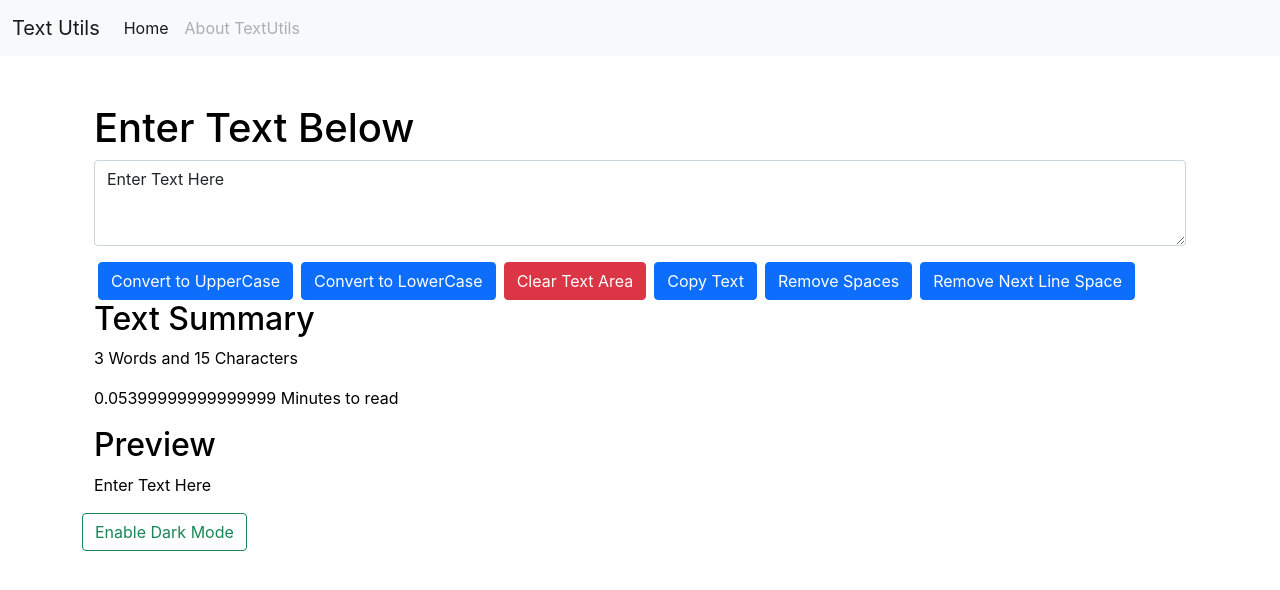
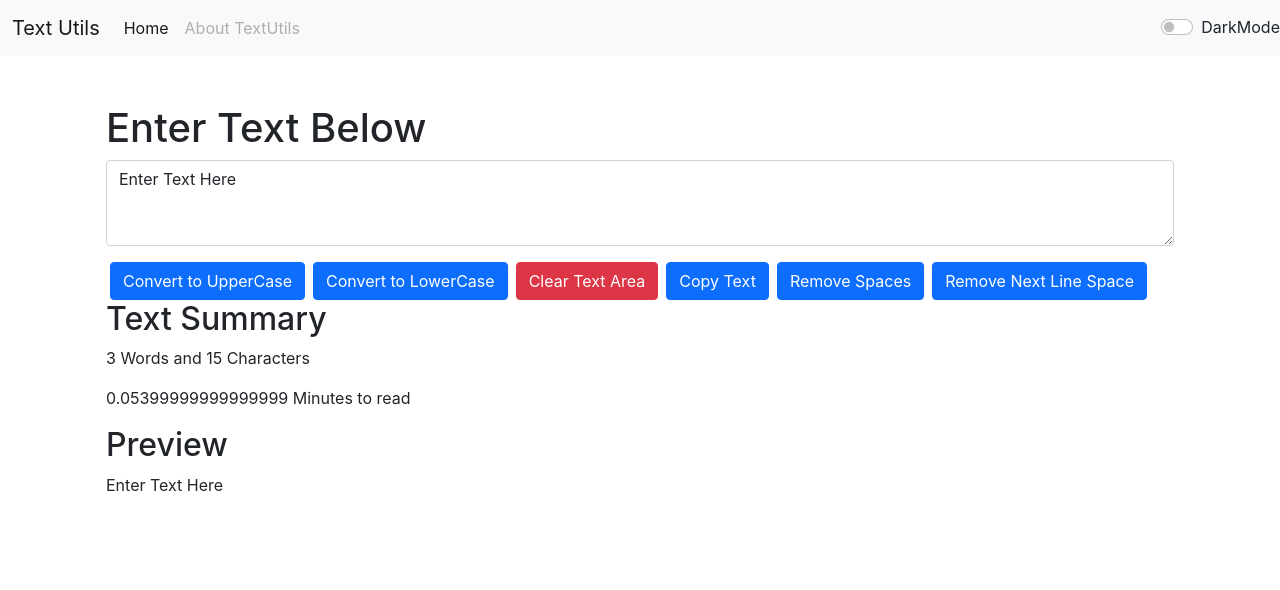
Before and after one commit to Muhammad-Ibrahim-Anjum/textUtilsReactProject, a React (Create React App) app: page / in a window 1280 px wide. Shown: the top 590 px of the page. Built offline with nearby package versions, Linux system fonts and the light colour scheme.

Commit message:
Updated a little

```diff
--- a/src/App.js
+++ b/src/App.js
@@ -2,11 +2,26 @@
 import './App.css';
 import Navbar from './components/Navbar';
 import Textform from './components/Textform';
+import React, {useState} from 'react'
 
 function App() {
+  const [theme, setTheme] = useState('light');
+  const toggleMode = () => {
+    if(theme === 'light'){
+      setTheme('dark');
+      document.body.style.backgroundColor = 'grey';
+      document.body.style.color = 'white';
+      document.querySelector('textarea').style.backgroundColor = 'grey';
+    }else{
+      setTheme('light');
+      document.body.style.backgroundColor = 'white';
+      document.body.style.color = 'black';
+      document.querySelector('textarea').style.backgroundColor = 'white';
+    }
+  }
   return (
     <>
-    <Navbar title="Text Utils" aboutText="About TextUtils"/>
+    <Navbar title="Text Utils" mode={theme} toggleMode={toggleMode} aboutText="About TextUtils"/>
     <div className="container my-5">
       <Textform heading="Enter Text Below"/>
     </div>
--- a/src/components/Navbar.js
+++ b/src/components/Navbar.js
@@ -4,7 +4,7 @@
 export default function Navbar(props) {
     return (
         <div>
-            <nav className="navbar navbar-expand-lg navbar-light bg-light">
+            <nav className={`navbar navbar-expand-lg navbar-${props.mode} bg-${props.mode}`}>
                 <div className="container-fluid">
                     <a className="navbar-brand" href="/">{props.title}</a>
                     <button className="navbar-toggler" type="button" data-bs-toggle="collapse" data-bs-target="#navbarSupportedContent" aria-controls="navbarSupportedContent" aria-expanded="false" aria-label="Toggle navigation">
@@ -21,6 +21,10 @@
                         </ul>
                     </div>
                 </div>
+                <div className={`form-check form-switch text-${props.mode === 'dark' ? 'light':'dark'}`}>
+                    <input className="form-check-input" onClick={props.toggleMode} type="checkbox" role="switch" id="flexSwitchCheckDefault"/>
+                    <label className="form-check-label" htmlFor="flexSwitchCheckDefault">DarkMode</label>
+                </div>
             </nav>
         </div>
     )
--- a/src/components/Textform.js
+++ b/src/components/Textform.js
@@ -18,28 +18,6 @@
     }
     const [text, setText] = useState("Enter Text Here");
 
-    const [btnText, setBtnText] = useState("Enable Dark Mode")
-
-    const [myStyle, setMyStyle] = useState({
-        color : 'black',
-        backgroundColor : 'white'
-    })
-    const toggleStyle = () => {
-        if(myStyle.color === 'white'){
-            setMyStyle({
-                color : 'black',
-                backgroundColor : 'white'
-            })
-            setBtnText("Enable Light Mode");
-        }else{
-            setMyStyle({
-                color : 'white',
-                backgroundColor : 'black'
-            })
-            setBtnText("Enable Dark Mode");
-        }
-    }
-
     const actionCopyText = () => {
         var text = document.querySelector('textarea');
         text.select();
@@ -55,10 +33,11 @@
     }
     return (
         <>
-        <div className="container" style={myStyle}>
+        <div className="container" style={props.mode}>
+            <div className="container">
                 <h1>{props.heading}</h1>
-                <div className="mb-3" style={myStyle}>
-                    <textarea className="form-control" value={text} onChange={getUserText} id="exampleFormControlTextarea1" rows="3"></textarea>
+                <div className="mb-3" style={props.mode}>
+                    <textarea style={props.mode} className="form-control" value={text} onChange={getUserText} id="textForm" rows="3"></textarea>
                 </div>
                 <button className = "btn btn-primary mx-1" onClick={actionUpOnClick}>Convert to UpperCase</button>
                 <button className = "btn btn-primary mx-1" onClick={actionLowOnClick}>Convert to LowerCase</button>
@@ -67,14 +46,14 @@
                 <button className = "btn btn-primary mx-1" onClick={actionRemoveSpace}>Remove Spaces</button>
                 <button className = "btn btn-primary mx-1" onClick={actionRemoveNextLine}>Remove Next Line Space</button>
             </div>
-            <div style={myStyle} className="container my3">
+            <div className="container my3">
                 <h2>Text Summary</h2>
                 <p>{text.split(" ").length} Words and {text.length} Characters</p>
                 <p>{0.018 * text.split(" ").length} Minutes to read</p>
                 <h2>Preview</h2>
-                <p>{text}</p>
+                <p>{text.length >0 ? text:'Enter Text to preview here'}</p>
             </div>
-            <button onClick={toggleStyle} className="btn btn-outline-success" type="submit">{btnText}</button>
+        </div>
         </>
     )
 }
```
